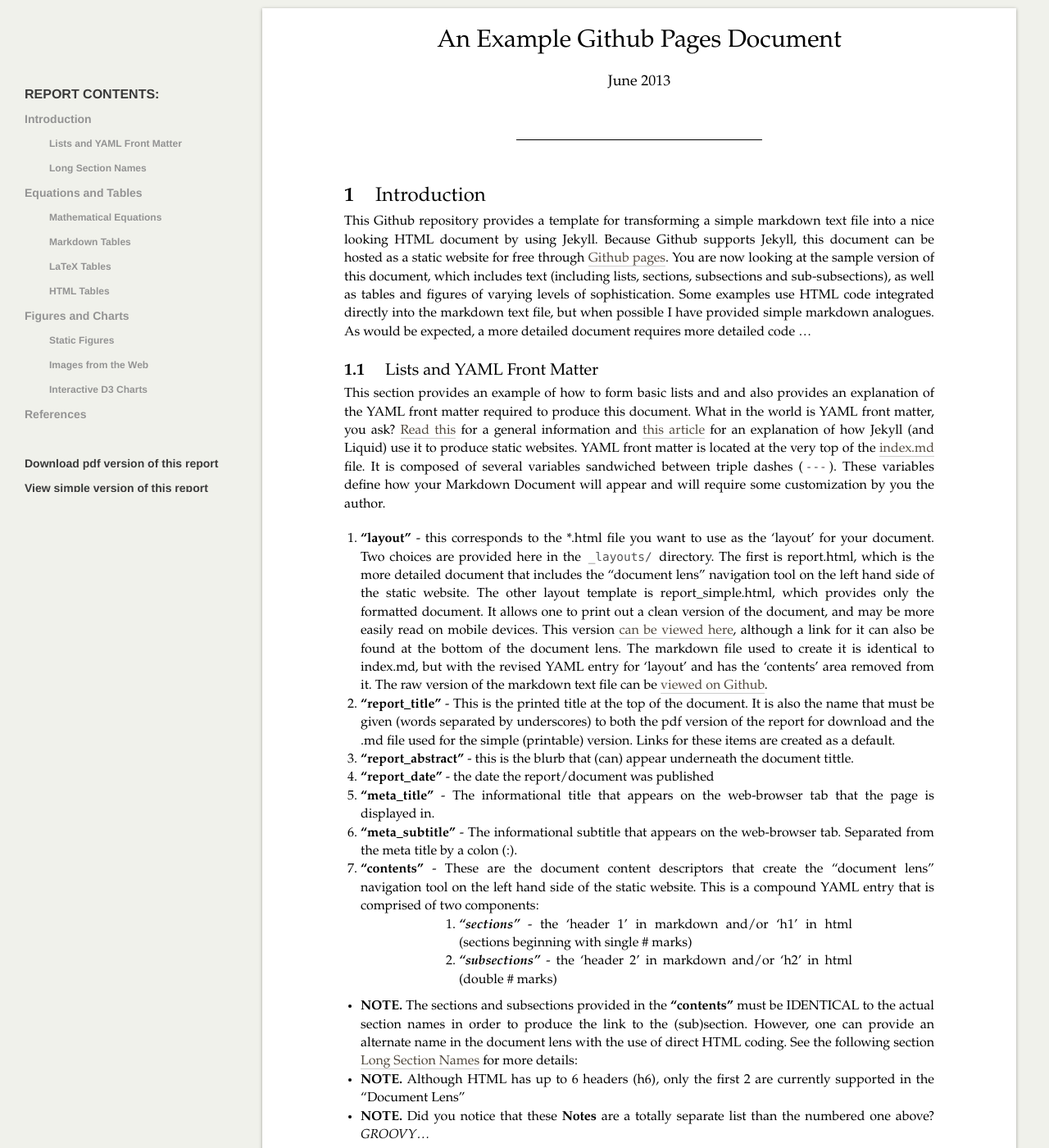
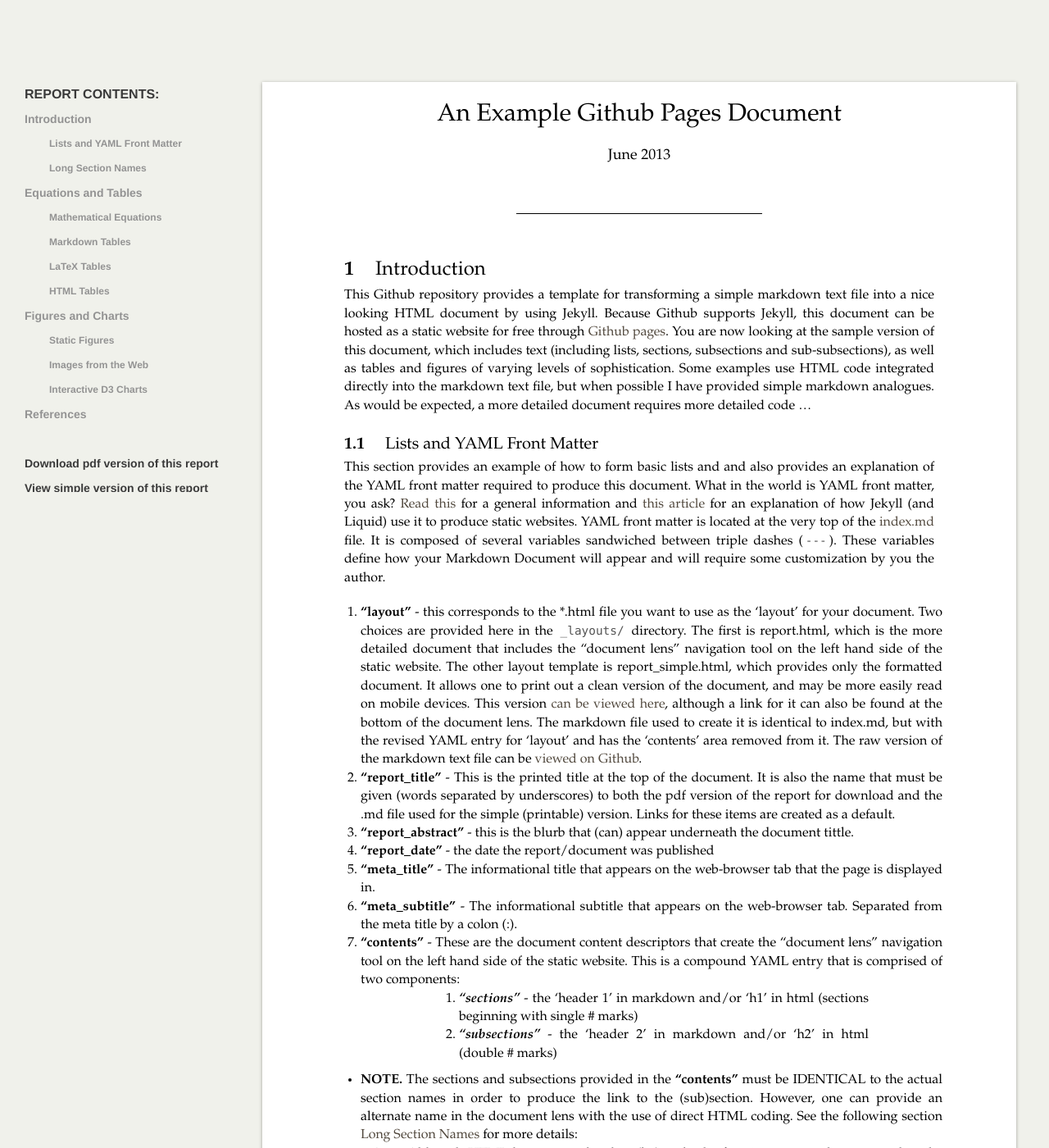
Before and after one commit to adamvi/Markdown_Document, a Jekyll site: the page built from index.md, in a window 1280 px wide and 1400 px high. Shown: the whole window at 82% size. Built offline with Jekyll 4.4.1, drawn with Linux system fonts in a browser that asks for light colours; formulas are drawn with MathJax 3.

Commit message:
Changes to help document look good in bootstrap site

```diff
--- a/css/document.css
+++ b/css/document.css
@@ -185,7 +185,6 @@ body {
 a {
   text-decoration: none;
   color: #51483D;
-  border-bottom: 1px solid #ccc;
   padding: 0 0 1px 0;
 }
 a:hover {
@@ -257,6 +256,7 @@ body {
   color: #000;
   position: relative;
   margin: 0;
+  margin-top: 100px;
   margin-left: 320px;
   padding: 0px 0 0px 0;
   -webkit-box-shadow: 0px 1px 4px rgba(0, 0, 0, 0.35), inset 0px 0px 1px rgba(255, 255, 255, 0.15);
--- a/css/document_print.css
+++ b/css/document_print.css
@@ -42,7 +42,7 @@
   min-width: 200px;
   min-height: 150px;
   display: block;
-  padding: 5px 0;
+  padding: 5px 5px;
   text-align: center;
 }
 .image-content.placeholder .image-file {
@@ -114,13 +114,26 @@
   margin-right: 20px;
   font-weight: bold;
 }
+
+/* Need -100px margin and 100 padding (TOP) to put heading href below navbar */
 #document h1,
 #document h2,
 #document h3,
 #document h4 {
   font-weight: normal;
-  margin: 0em 100px 0 100px;
-  padding: 0;
+  margin: -100px 100px 0 100px;
+  padding: 100px 0px 0px 0px;
+  line-height: 1.6em;
+  color: black;
+}
+
+/* Drop down heading href below navbar (when <a id= ... /a> convention used) */
+#document h1 a,
+#document h2 a,
+#document h3 a,
+#document h4 a {
+  margin: -100px 100px 0 100px;
+  padding: 100px 0px 0px 0px;
   line-height: 1.6em;
 }
 
@@ -161,16 +174,24 @@ code {
 #document ol {
   padding-left: 20px;
   margin-bottom: 10px;
+  margin-left: 100px;
+  margin-right: 90px;
+  min-height: 22px;
 }
 #document ul, li {
   padding-left: 20px;
+  margin-top: 0px;
   margin-bottom: 10px;
+  margin-left: 100px;
+  margin-right: 90px;
+  min-height: 22px;
 }
 
 /* nested list indents -- http://doctype.com/changing-indentation-nested-lists-css */
 #document ul ul {
   margin-left: 30px;
   margin-right: 0px;
+  min-height: 22px;
   -moz-padding-start: 0px;
   -webkit-padding-start: 0px;
 }
```
